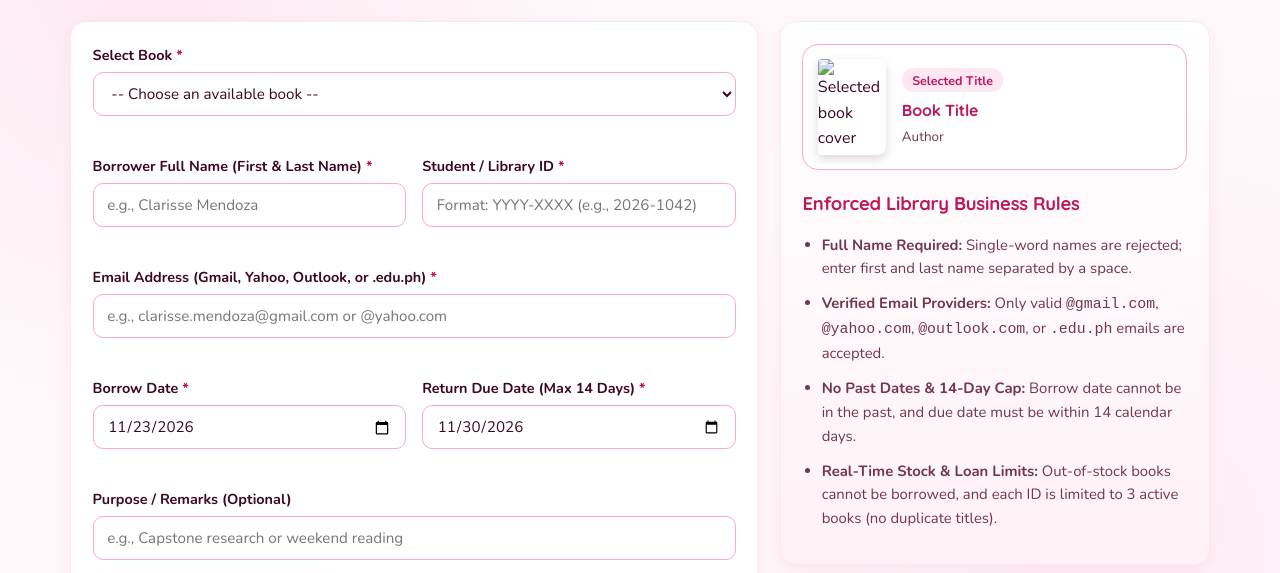
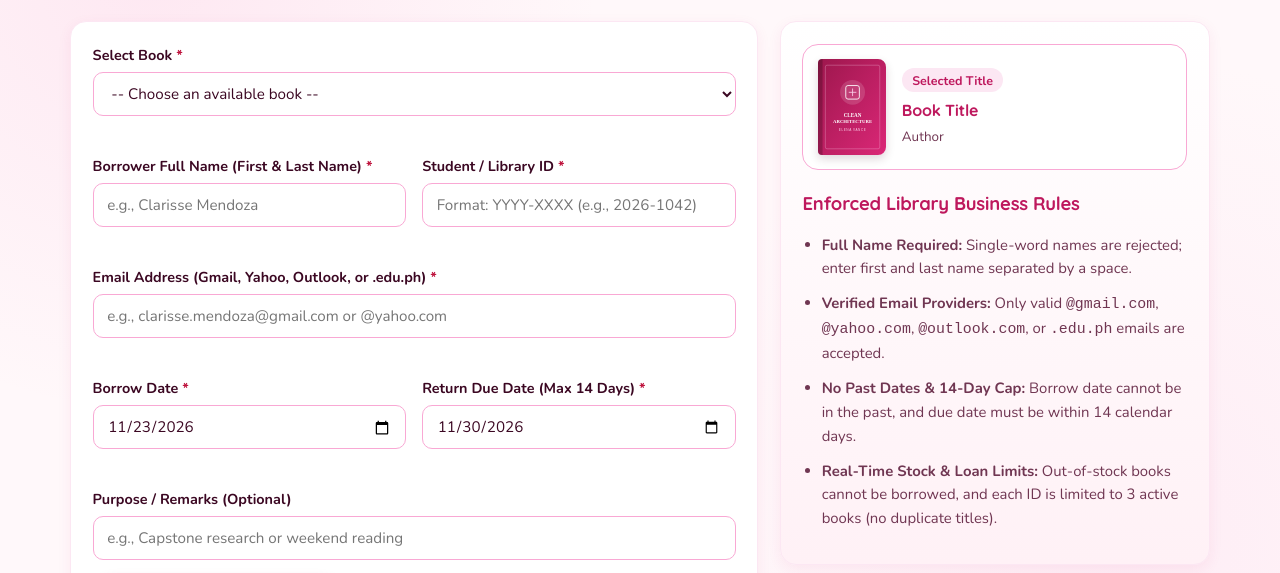
Before and after one commit to rommelcrisostomo/SmartLib-Website, a plain HTML site: page borrow.html in a window 1280 px wide. Shown: the part 212-785 px from the top of the page. Drawn offline with nearby package versions, Linux system fonts and the light colour scheme.

Commit message:
Update borrow.html

```diff
--- a/borrow.html
+++ b/borrow.html
@@ -141,7 +141,7 @@
 
       <aside class="card rules-card" aria-labelledby="rules-heading">
         <div id="selected-book-preview" class="selected-book-preview" hidden>
-          <img id="preview-book-cover" src="Assets/Images/book-101.png" alt="Selected book cover" />
+          <img id="preview-book-cover" src="Assets/Images/book-101.svg" alt="Selected book cover" />
           <div>
             <span class="category-tag">Selected Title</span>
             <h3 id="preview-book-title" style="margin: 0.3rem 0 0.15rem; font-size: 1rem;">Book Title</h3>
```
